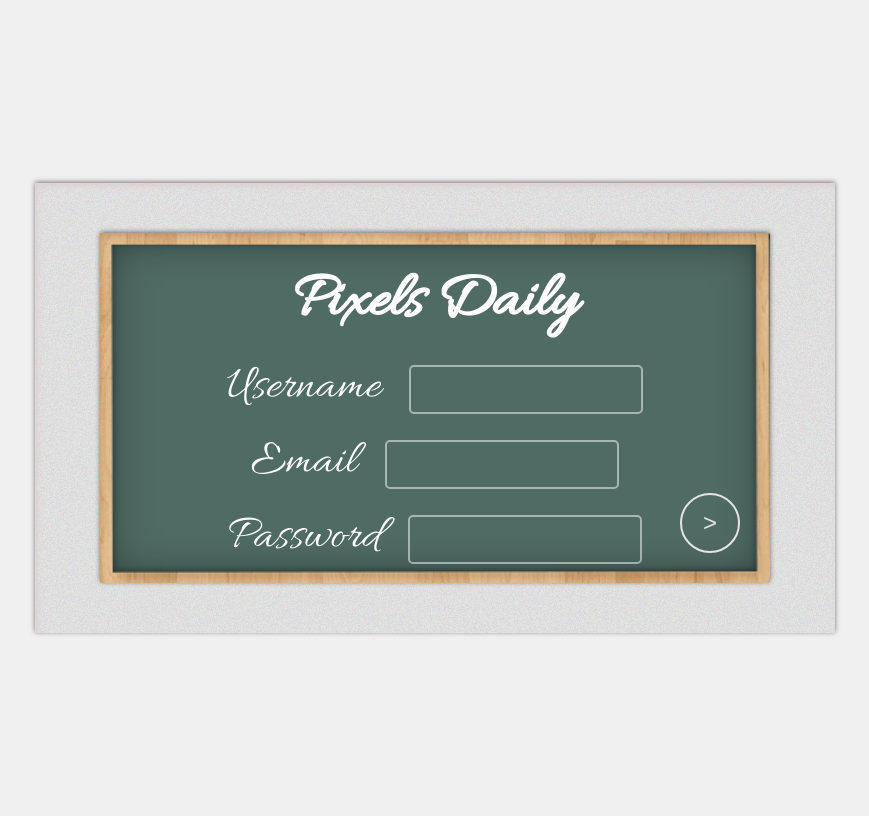
After one commit to ghvadym/task-form, a PHP site: page /register.php in a window 1280 px wide. The commit adds this page. Shown: the whole page, without its empty margins (205-1074 px from the left). Run offline with PHP 8.4, Linux system fonts and the light colour scheme.

Commit message:
first commit2

```diff
--- a/assets/css/app.css
+++ b/assets/css/app.css
@@ -99,7 +99,7 @@ form.form__item {
   -ms-flex-pack: start;
   justify-content: flex-start;
   height: 100%;
-  padding: 20px;
+  padding: 30px 0 0;
   z-index: 5; }
   form.form__item .form__title {
     margin: 0 0 15px; }
--- a/assets/js/app.js
+++ b/assets/js/app.js
@@ -1 +1,27 @@
-console.log('work')
+$(document).ready(function () {
+
+    $('.form__item').submit(function (e) {
+        e.preventDefault();
+
+        console.log('submit')
+
+        // var data = {
+        //     'action': 'dashboard_add_user',
+        //     'name' : $('.form__item input[type=text]').val(),
+        //     'password' : $('.form__item input[type=password]').val(),
+        // };
+        //
+        // $.ajax({
+        //     type: "POST",
+        //     url: ajaxurl,
+        //     data: data
+        // })
+        //     .done(function(response) {
+        //         console.log(response);
+        //     })
+        //     .fail(function() {
+        //         $('#dash-cf .dash-cf-unsuccess').css({display:'block'});
+        //     });
+    });
+
+});
--- a/dev/sass/parts/global.scss
+++ b/dev/sass/parts/global.scss
@@ -45,7 +45,7 @@
 form.form__item {
   @include flexColumnStart;
   height: 100%;
-  padding: 20px;
+  padding: 30px 0 0;
   z-index: 5;
 
   .form__title {
--- /dev/null
+++ b/register.php
@@ -0,0 +1,47 @@
+<!doctype html>
+<html lang="en">
+<head>
+    <meta charset="UTF-8">
+    <meta name="viewport"
+          content="width=device-width, user-scalable=no, initial-scale=1.0, maximum-scale=1.0, minimum-scale=1.0">
+    <meta http-equiv="X-UA-Compatible" content="ie=edge">
+    <title>Login</title>
+    <link rel="stylesheet" href="/assets/css/app.css">
+    <link rel="preconnect" href="https://fonts.gstatic.com">
+    <link href="https://fonts.googleapis.com/css2?family=Allura&display=swap" rel="stylesheet">
+</head>
+<body>
+
+<section class="form">
+    <div class="container">
+        <div class="form__wrap" style="background-image: url(<?php echo '/assets/img/background.png'; ?>)">
+            <div class="form__border">
+                <div class="border__image">
+                    <img src="<?php echo '/assets/img/wood_border.png' ?>" alt="border">
+                </div>
+                <form action="index.php" method="post" class="form__item">
+                    <h2 class="form__title">Pixels Daily</h2>
+                    <div class="form__body">
+                        <div class="input-row">
+                            <label for="username">Username</label>
+                            <input type="text" name="username">
+                        </div>
+                        <div class="input-row">
+                            <label for="email">Email</label>
+                            <input type="text" name="email">
+                        </div>
+                        <div class="input-row">
+                            <label for="password">Password</label>
+                            <input type="text" name="password">
+                        </div>
+                        <button type="submit" class="btn-submit"> > </button>
+                    </div>
+                </form>
+            </div>
+        </div>
+    </div>
+</section>
+
+<script src="assets/js/app.js"></script>
+</body>
+</html>
```
Also changed, not shown: index.php (+8 -1 lines), login.php (added, +43 -0 lines), server.php (+9 -0 lines), .htaccess (added), 1 other file.
